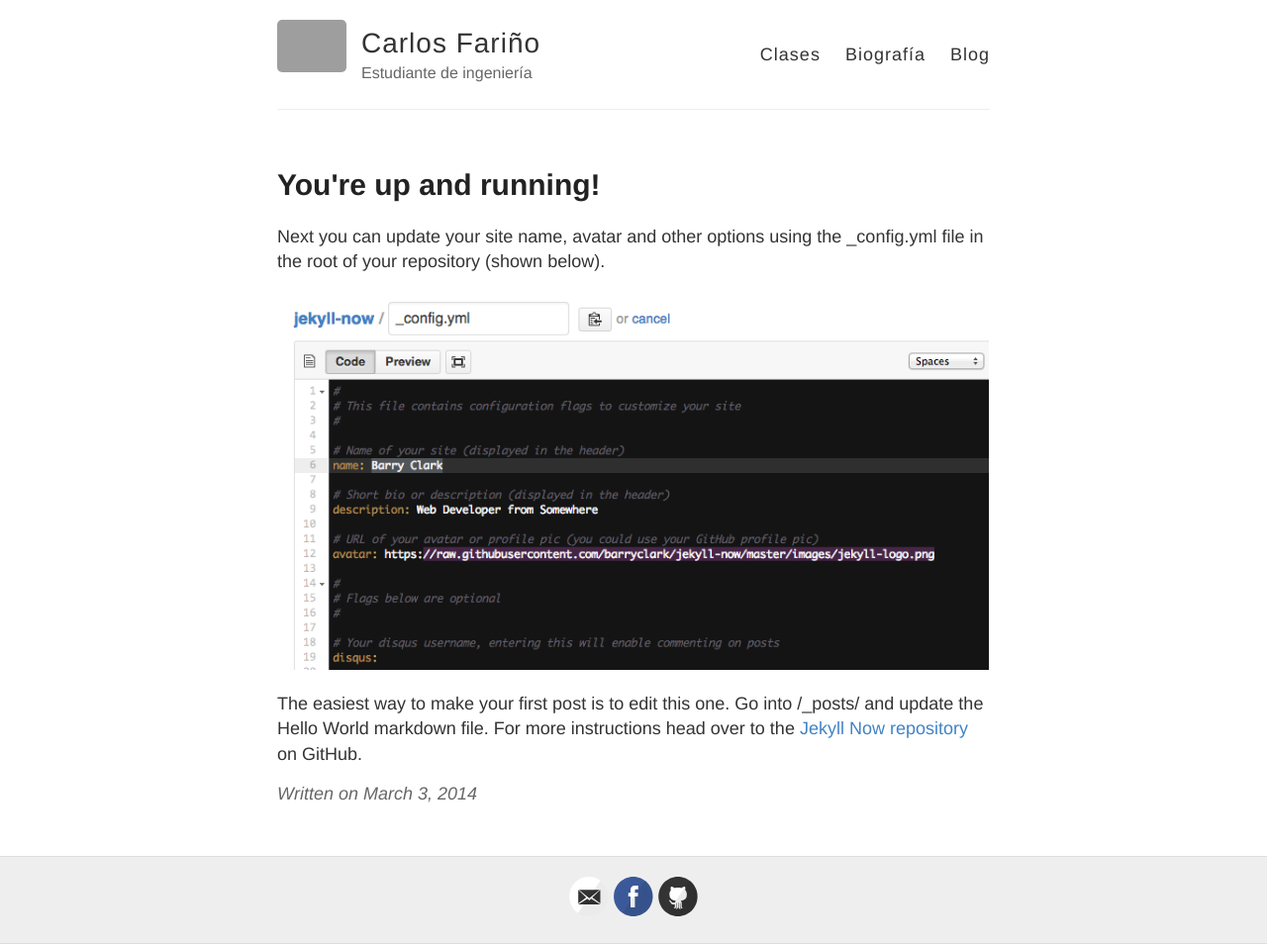
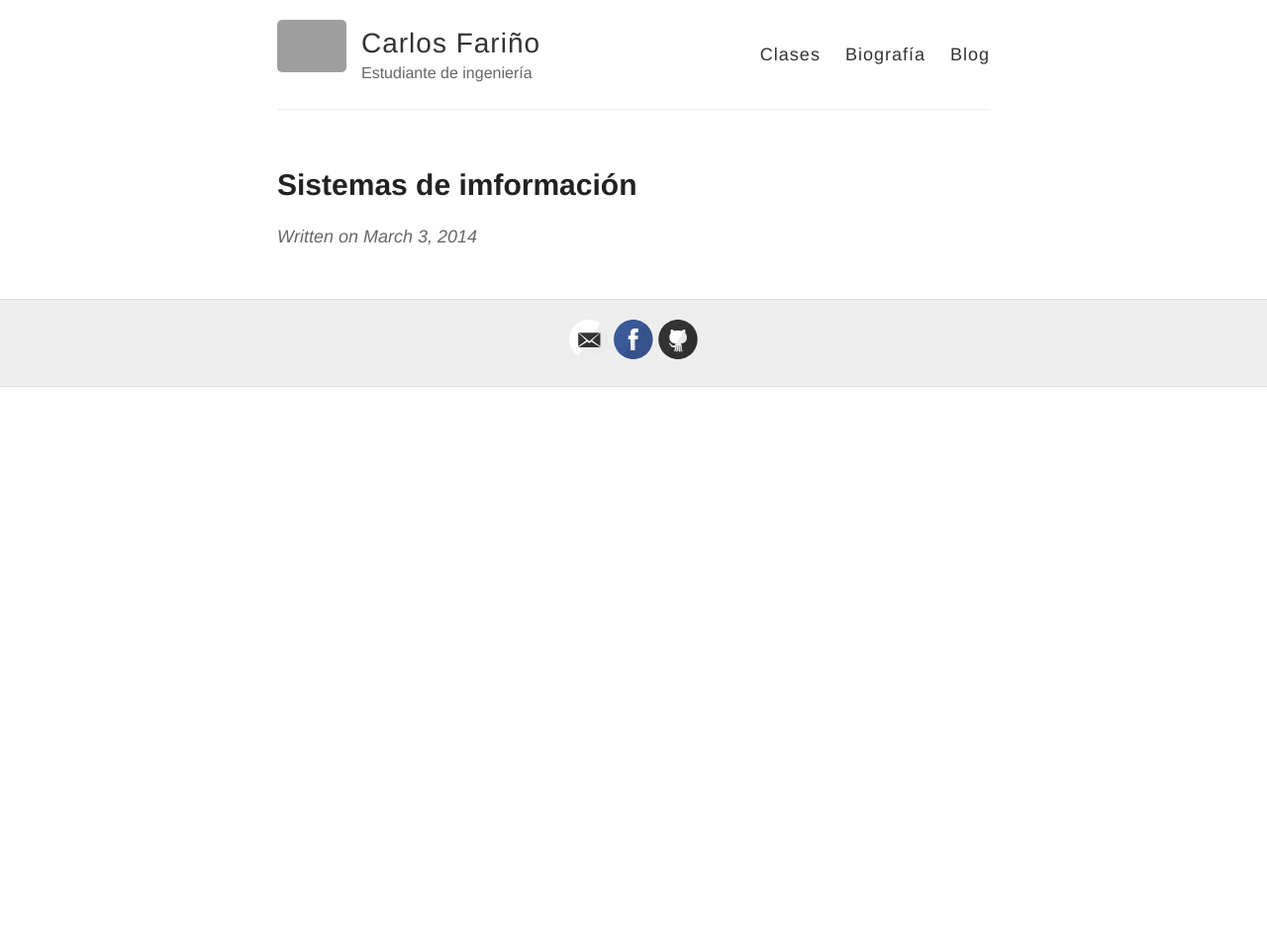
Before and after one commit to andrescharro22/Carlos-F007.github.io, a Jekyll site: the page built from _posts/2014-3-3-Hello-World - copia (7).md, in a window 1280 px wide. Shown: the whole page at 99% size. Built offline with Jekyll 4.4.1, drawn with Linux system fonts in a browser that asks for light colours; after the commit the page ends 900 px from its top, so only the background shows below that; grey boxes are pictures that could not be loaded.

Commit message:
Update 2014-3-3-Hello-World - copia (7).md

```diff
--- a/_posts/2014-3-3-Hello-World - copia (7).md
+++ b/_posts/2014-3-3-Hello-World - copia (7).md
@@ -1,10 +1,4 @@
 ---
 layout: post
-title: You're up and running!
+title: Sistemas de imformación
 ---
-
-Next you can update your site name, avatar and other options using the _config.yml file in the root of your repository (shown below).
-
-![_config.yml]({{ site.baseurl }}/images/config.png)
-
-The easiest way to make your first post is to edit this one. Go into /_posts/ and update the Hello World markdown file. For more instructions head over to the [Jekyll Now repository](https://github.com/barryclark/jekyll-now) on GitHub.
```
